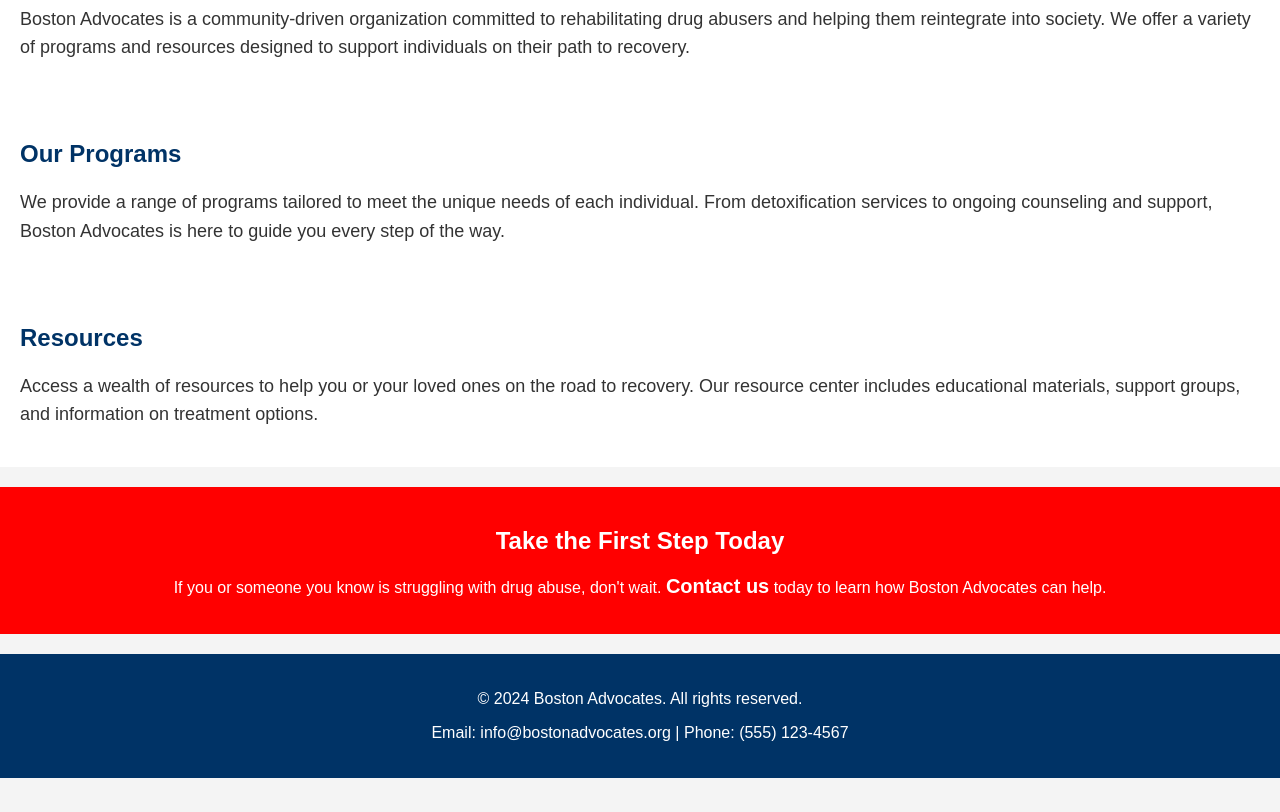
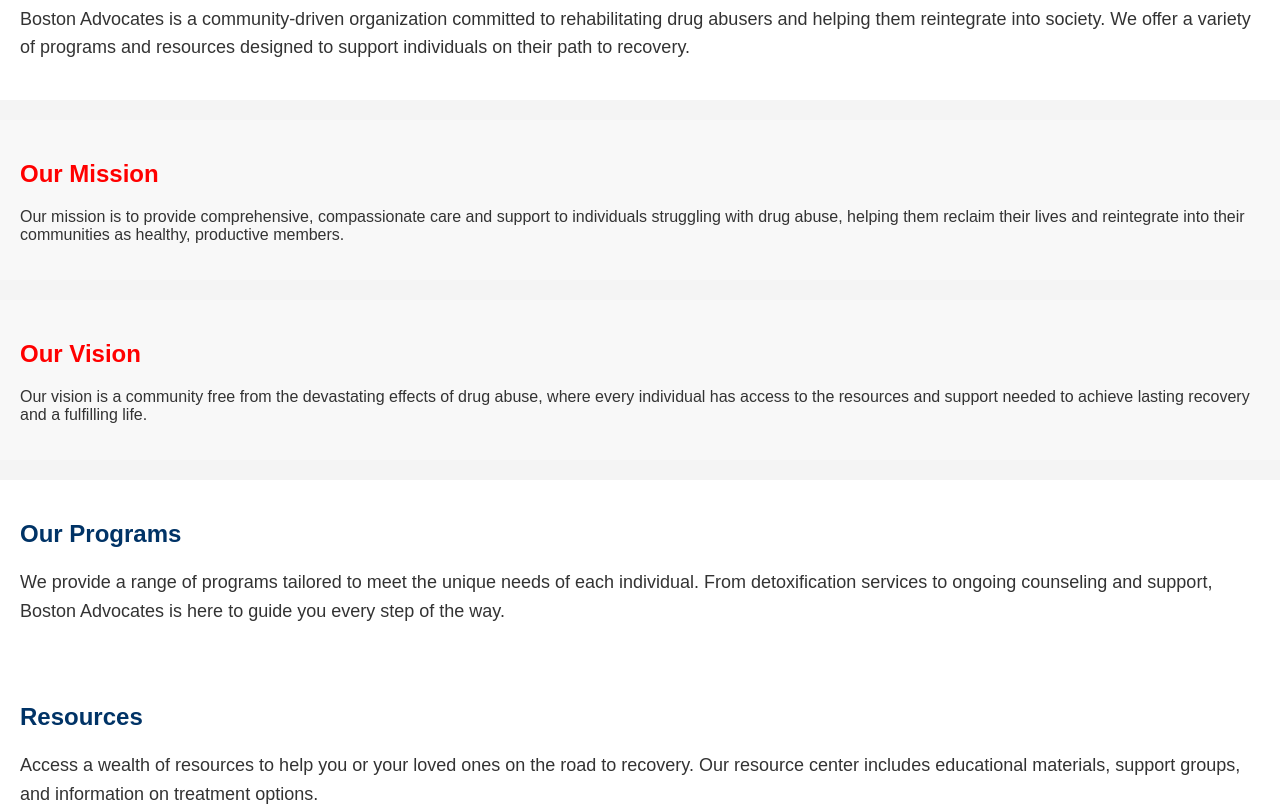
Before and after one commit to BostonAdvocates/my-website, a plain HTML site: page index.html in a window 1280 px wide. Shown: the part 560-1372 px from the top of the page. Before the commit the page ends 1338 px from the top, so only its background shows below. Drawn offline with Linux system fonts and the light colour scheme.

Commit message:
Update index.html

```diff
--- a/index.html
+++ b/index.html
@@ -64,8 +64,19 @@
             line-height: 1.6;
         }
 
+        .mission, .vision {
+            padding: 20px;
+            background-color: #f8f8f8;
+            margin: 20px 0;
+            text-align: left;
+        }
+
+        .mission h2, .vision h2 {
+            color: #ff0000;
+        }
+
         .cta {
-            background-color: #ff0000;
+            background-color: #B20B0B;
             color: #ffffff;
             padding: 20px;
             text-align: center;
@@ -95,6 +106,8 @@
 
     <nav>
         <a href="#about">About Us</a>
+        <a href="#mission">Mission</a>
+        <a href="#vision">Vision</a>
         <a href="#programs">Programs</a>
         <a href="#resources">Resources</a>
         <a href="#contact">Contact</a>
@@ -108,6 +121,16 @@
     <section class="content" id="about">
         <h2>About Boston Advocates</h2>
         <p>Boston Advocates is a community-driven organization committed to rehabilitating drug abusers and helping them reintegrate into society. We offer a variety of programs and resources designed to support individuals on their path to recovery.</p>
+    </section>
+
+    <section class="mission" id="mission">
+        <h2>Our Mission</h2>
+        <p>Our mission is to provide comprehensive, compassionate care and support to individuals struggling with drug abuse, helping them reclaim their lives and reintegrate into their communities as healthy, productive members.</p>
+    </section>
+
+    <section class="vision" id="vision">
+        <h2>Our Vision</h2>
+        <p>Our vision is a community free from the devastating effects of drug abuse, where every individual has access to the resources and support needed to achieve lasting recovery and a fulfilling life.</p>
     </section>
 
     <section class="content" id="programs">
@@ -127,7 +150,7 @@
 
     <footer id="contact">
         <p>&copy; 2024 Boston Advocates. All rights reserved.</p>
-        <p>Email: info@bostonadvocates.org | Phone: (555) 123-4567</p>
+        <p>Email: info@bostonadvocates.org | Phone: (207) 873-0100</p>
     </footer>
 </body>
 </html>
```
